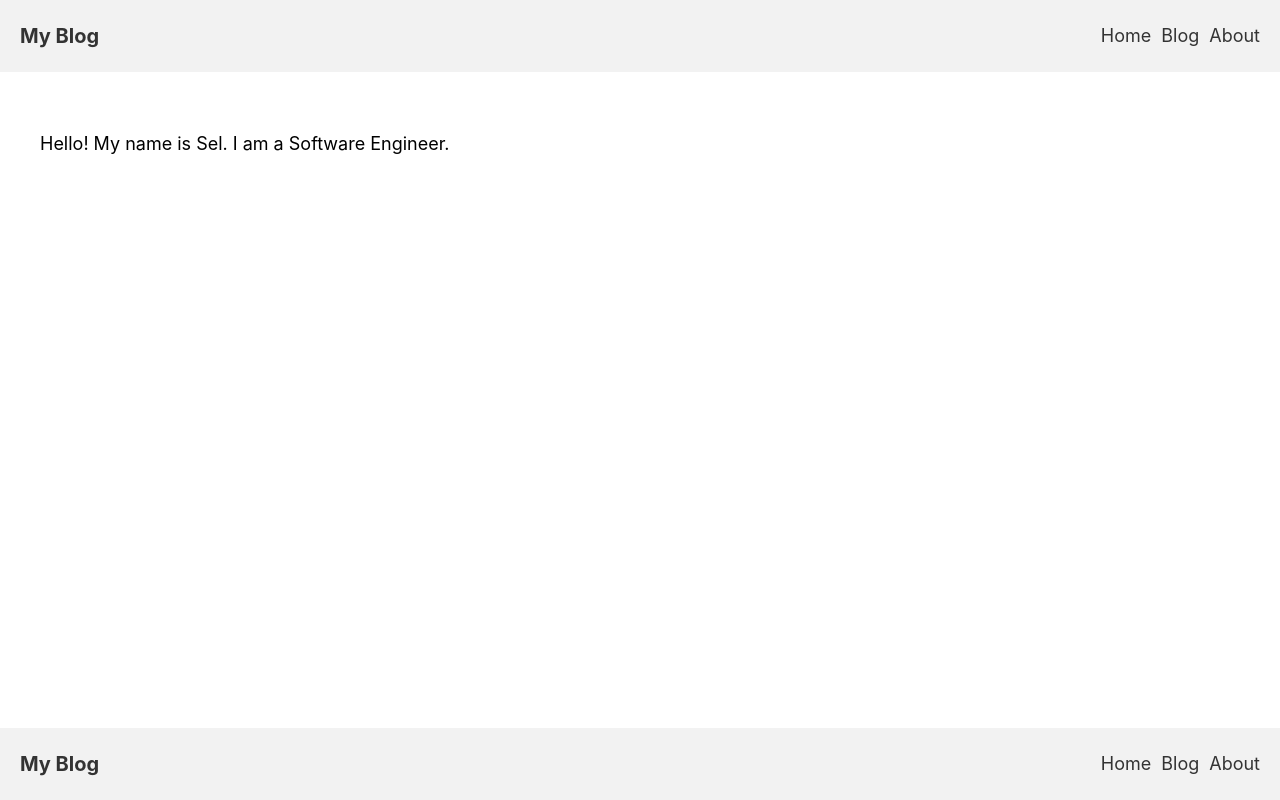
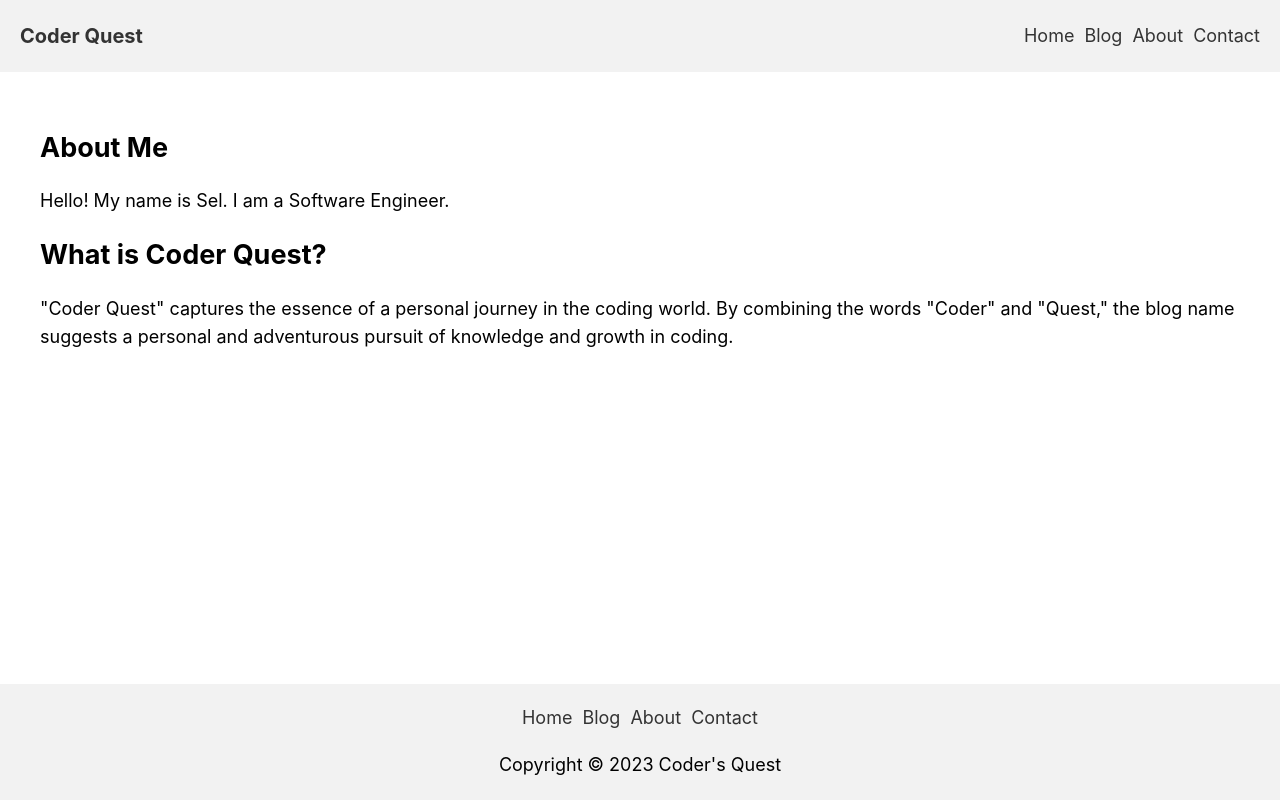
Before and after one commit to sqpl13/next-js-blog, a Next.js app in the folder app/: page /about in a window 1280 px wide. Built offline with nearby package versions, Linux system fonts and the light colour scheme.

Commit message:
added site name and copyright text

```diff
--- a/app/components/footer.js
+++ b/app/components/footer.js
@@ -4,9 +4,6 @@ import styles from "../styles/footer.module.css";
 export default function Header() {
   return (
     <footer className={styles.footer}>
-      <div className={styles.logo}>
-        <Link href="/">My Blog</Link>
-      </div>
       <nav className={styles.nav}>
         <ul>
           <li>
@@ -18,8 +15,12 @@ export default function Header() {
           <li>
             <Link href="/about">About</Link>
           </li>
+          <li>
+            <Link href="/contact">Contact</Link>
+          </li>
         </ul>
       </nav>
+      <p className={styles.copyright}>Copyright © 2023 Coder's Quest</p>
     </footer>
   );
 }
--- a/app/components/header.js
+++ b/app/components/header.js
@@ -5,7 +5,7 @@ export default function Header() {
   return (
     <header className={styles.header}>
       <div className={styles.logo}>
-        <Link href="/">My Blog</Link>
+        <Link href="/">Coder Quest</Link>
       </div>
       <nav className={styles.nav}>
         <ul>
@@ -18,6 +18,9 @@ export default function Header() {
           <li>
             <Link href="/about">About</Link>
           </li>
+          <li>
+            <Link href="/contact">Contact</Link>
+          </li>
         </ul>
       </nav>
     </header>
--- a/app/components/layout.js
+++ b/app/components/layout.js
@@ -6,7 +6,7 @@ import Header from "./header";
 import Footer from "./footer";
 
 const name = "Sel L.";
-export const siteTitle = "Next.js Sample Website";
+export const siteTitle = "Coder's Quest";
 
 export default function Layout({ children }) {
   return (
--- a/app/pages/about.js
+++ b/app/pages/about.js
@@ -1,15 +1,22 @@
 import Head from "next/head";
 import Layout, { siteTitle } from "../components/layout";
-import utilStyles from "../styles/utils.module.css";
 
-export default function Home() {
+export default function About() {
   return (
     <Layout>
       <Head>
         <title>{siteTitle}</title>
       </Head>
       <section>
+        <h2>About Me</h2>
         <p>Hello! My name is Sel. I am a Software Engineer.</p>
+        <h2>What is Coder Quest?</h2>
+        <p>
+          "Coder Quest" captures the essence of a personal journey in the coding
+          world. By combining the words "Coder" and "Quest," the blog name
+          suggests a personal and adventurous pursuit of knowledge and growth in
+          coding.
+        </p>
       </section>
     </Layout>
   );
--- a/app/styles/footer.module.css
+++ b/app/styles/footer.module.css
@@ -1,9 +1,10 @@
 .footer {
     display: flex;
     align-items: center;
-    justify-content: space-between;
+    justify-content: space-evenly;
     padding: 20px;
     background-color: #f2f2f2;
+    flex-direction: column;
   }
 
   .logo a {
@@ -18,13 +19,19 @@
     margin: 0;
     padding: 0;
     display: flex;
+    justify-content: center;
   }
 
   .nav li {
-    margin-left: 10px;
+    margin-left: 5px;
+    margin-right: 5px;
   }
 
   .nav a {
     text-decoration: none;
     color: #333;
   }
+
+  .copyright {
+    margin-bottom: 0;
+  }
```
Also changed, not shown: app/pages/contact.js (added, +15 -0 lines).
